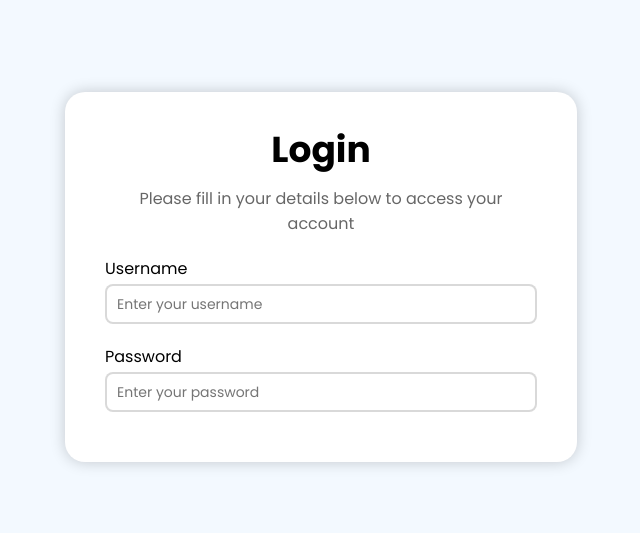
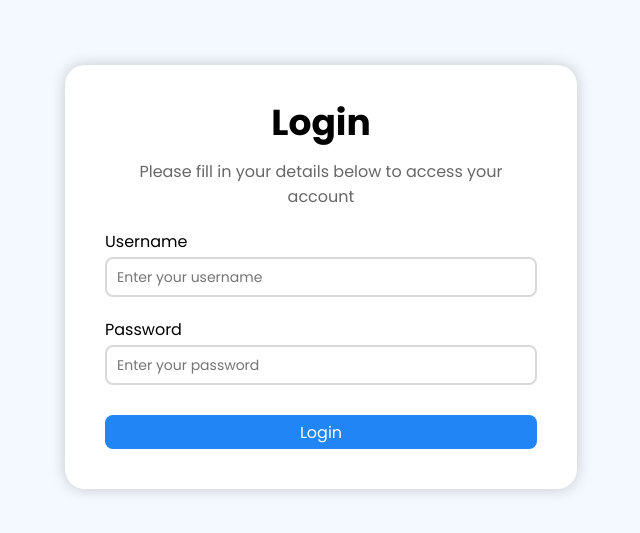
Before and after one commit to tlhalesebaeng/testmaker-frontend, a React (Vite) app: page /login in a window 1280 px wide. Shown: the part 123-656 px from the top of the page, without its empty margins (319-959 px from the left). Built offline with nearby package versions, Linux system fonts and the light colour scheme.

Commit message:
Add a button to submit user data

```diff
--- a/src/features/auth/login/Login.jsx
+++ b/src/features/auth/login/Login.jsx
@@ -1,5 +1,6 @@
 import { useState } from 'react';
 
+import Button from '../../../components/button/Button.jsx';
 import Card from '../../../components/card/Card.jsx';
 import Input from '../../../components/input/Input.jsx';
 import Form from '../form/Form.jsx';
@@ -41,6 +42,7 @@ const Login = () => {
                     {fields.map((field) => (
                         <Input key={field.id} {...field} />
                     ))}
+                    <Button>Login</Button>
                 </Form>
             </Card>
         </div>
```
